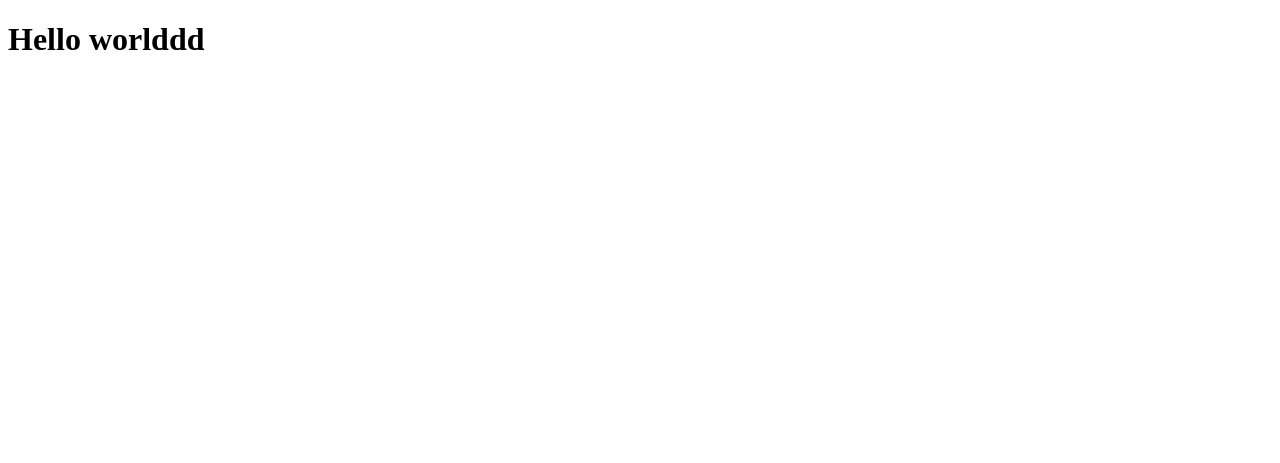
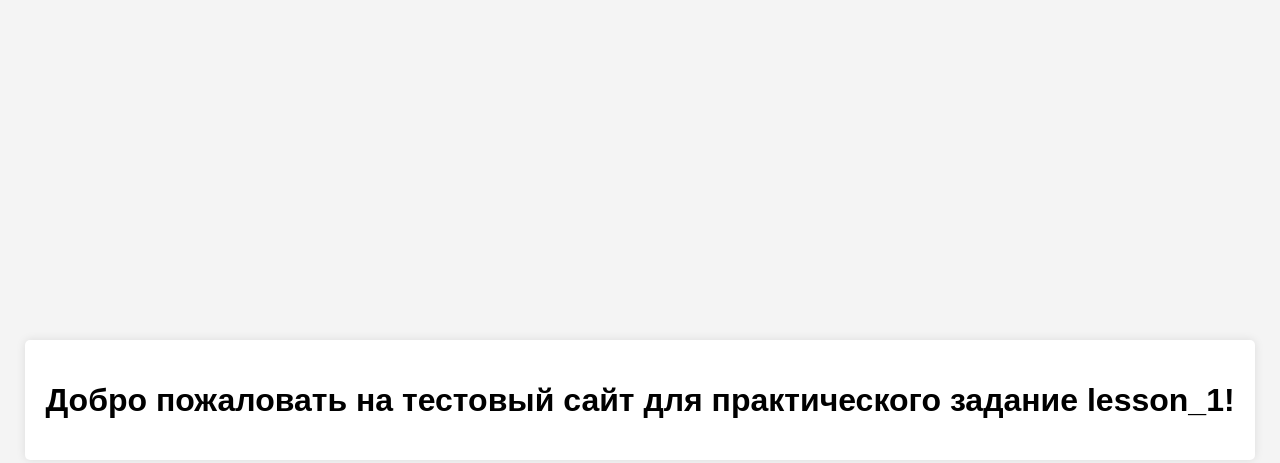
Before and after one commit to dariaverina/test-hosting, a plain HTML site: page index.html in a window 1280 px wide. Drawn offline with Linux system fonts and the light colour scheme.

Commit message:
initial_create

```diff
--- a/index.html
+++ b/index.html
@@ -1,11 +1,31 @@
 <!DOCTYPE html>
-<html lang="en">
+<html lang="ru">
 <head>
     <meta charset="UTF-8">
     <meta name="viewport" content="width=device-width, initial-scale=1.0">
-    <title>Hello worldddd</title>
+    <title>Тестовый сайт</title>
+    <style>
+        body {
+            font-family: Arial, sans-serif;
+            background-color: #f4f4f4;
+            margin: 0;
+            padding: 0;
+            display: flex;
+            justify-content: center;
+            align-items: center;
+            height: 100vh;
+        }
+        .container {
+            background-color: white;
+            padding: 20px;
+            border-radius: 5px;
+            box-shadow: 0 0 10px rgba(0, 0, 0, 0.1);
+        }
+    </style>
 </head>
 <body>
-    <h1>Hello worlddd</h1>
+    <div class="container">
+        <h1>Добро пожаловать на тестовый сайт для практического задание lesson_1!</h1>
+    </div>
 </body>
 </html>
```
